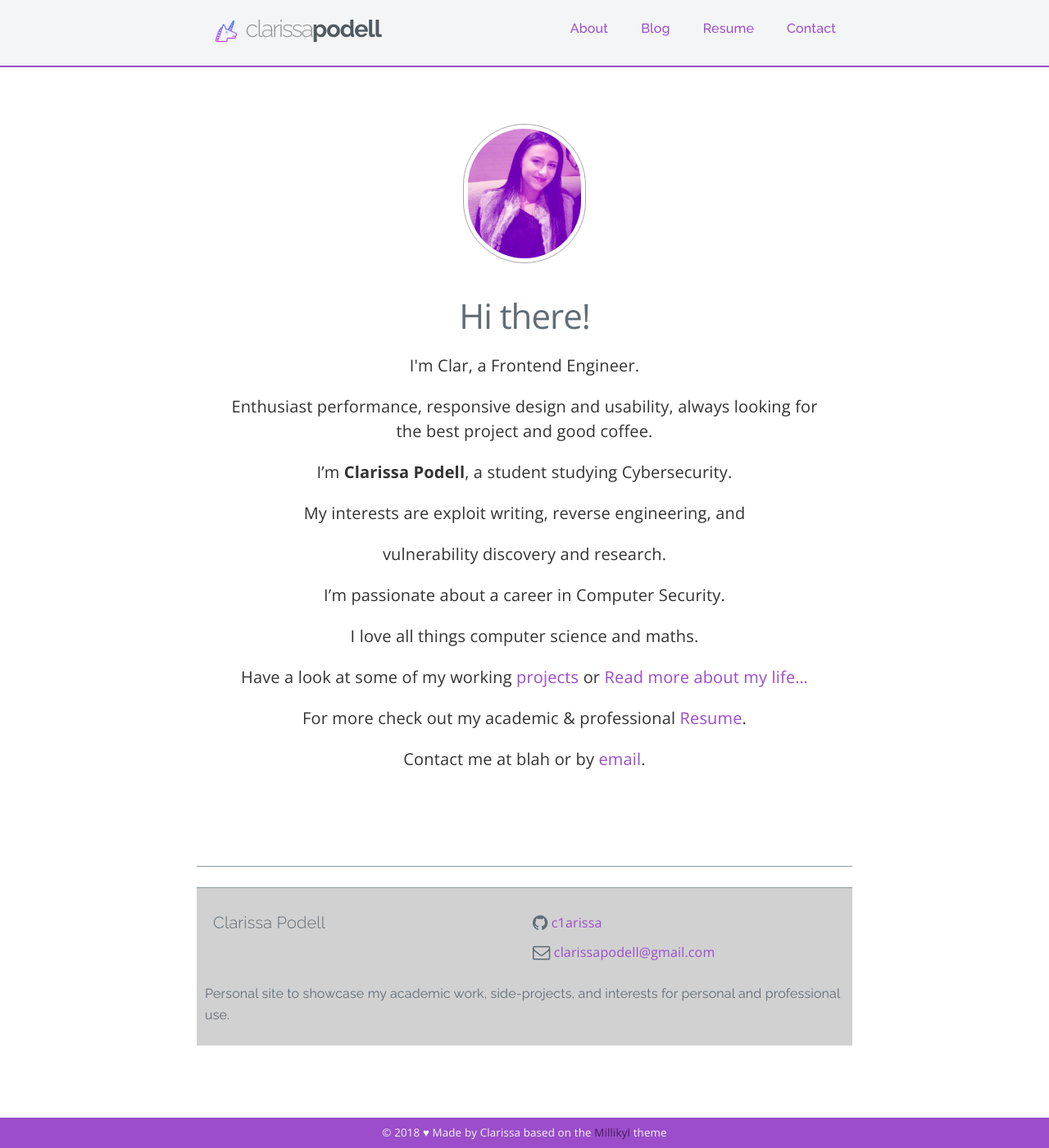
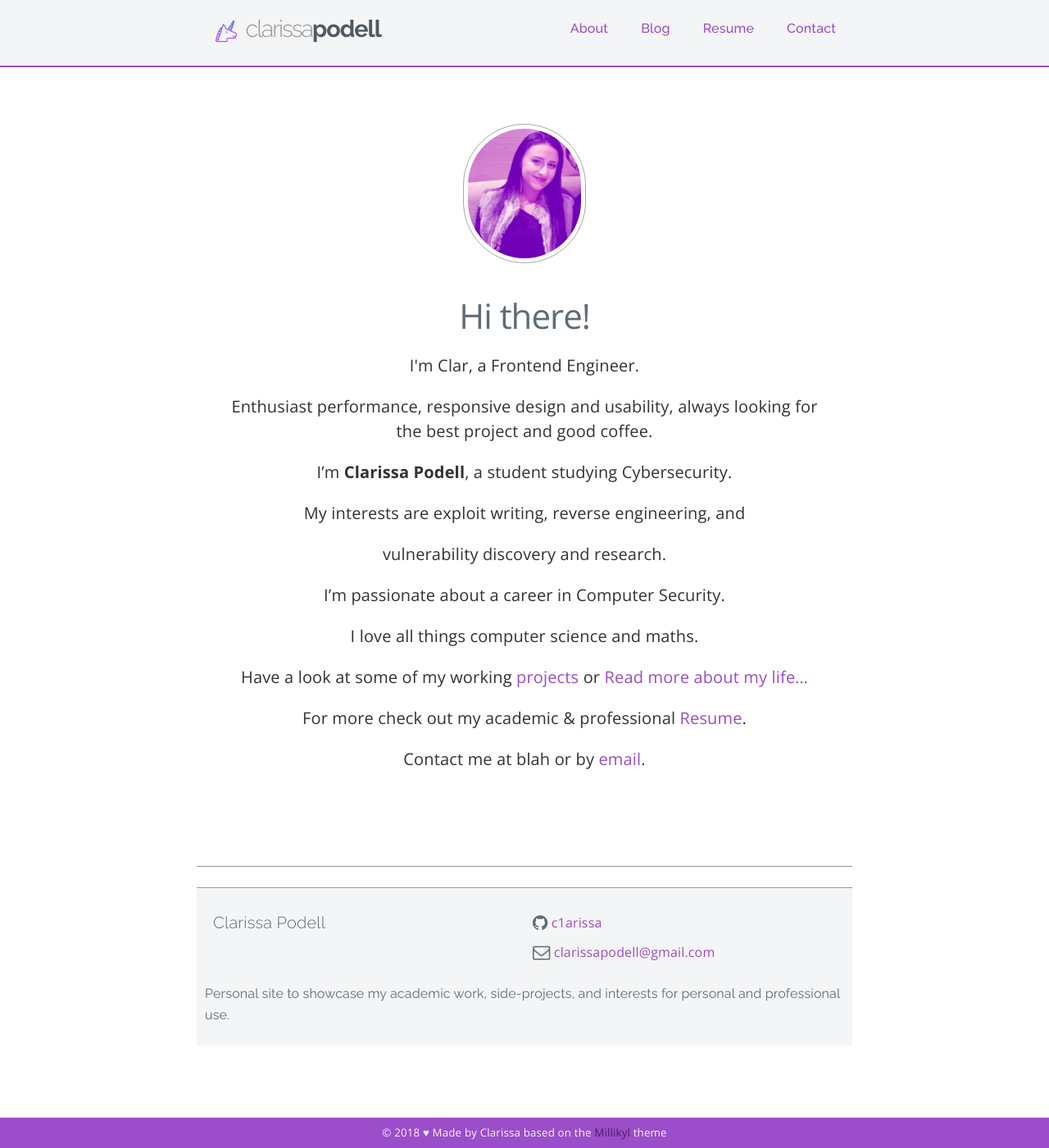
Before and after one commit to c1arissa/c1arissa.github.io, a Jekyll site: the page built from index.md, in a window 1280 px wide and 1400 px high, scrolled down 176 px. Shown: the whole window at 82% size. Built offline with Jekyll 4.4.1, drawn with Linux system fonts in a browser that asks for light colours; nearby versions of some CDN libraries; a style sheet for code colours, icons or effects is not loaded.

Commit message:
Update main.scss

```diff
--- a/css/main.scss
+++ b/css/main.scss
@@ -173,7 +173,7 @@ body {
 		width: auto;
 		max-width: 800px;
 		margin: 0 auto;
-		background: $color-quaternary;
+		background: $color-tertiary;
 		//width: 70%; // width: 800px;
 	}
 
```
